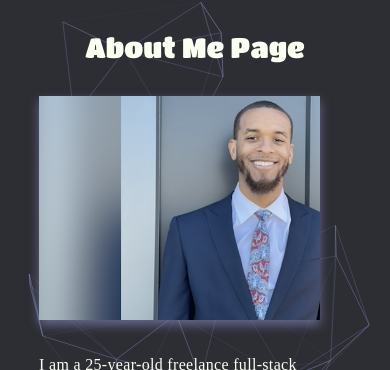
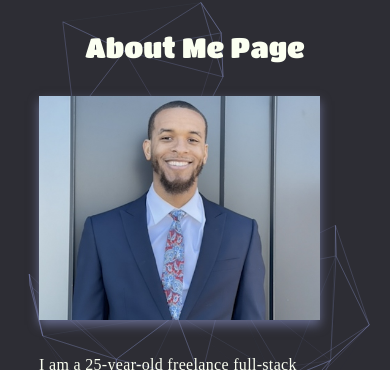
Before and after one commit to JaQwae/portfolio-page, a React (Vite) app: page /portfolio-page/about-me in a window 390 px wide. Shown: the part 269-639 px from the top of the page. Built offline with nearby package versions, Linux system fonts and the light colour scheme; a web font is replaced by a local one.

Commit message:
profile photo center on mobile development

```diff
--- a/src/App.css
+++ b/src/App.css
@@ -397,7 +397,17 @@
     }
 }
 
+@media screen and (max-width: 1100px) {
+    .about-me-page-content-container{
+        max-width: 70%;
+    }
+}
+
 @media screen and (max-width: 900px) {
+    #about-me-profile-picture{
+        object-position: center;
+    }
+
     .location-map {
         margin-left: 2rem;
     }
@@ -406,12 +416,6 @@
 @media screen and (max-width: 600px) {
     #about-me-page-content-container{
         max-width: 80%;
-    }
-}
-
-@media screen and (max-width: 1100px) {
-    .about-me-page-content-container{
-        max-width: 70%;
     }
 }
 
```
